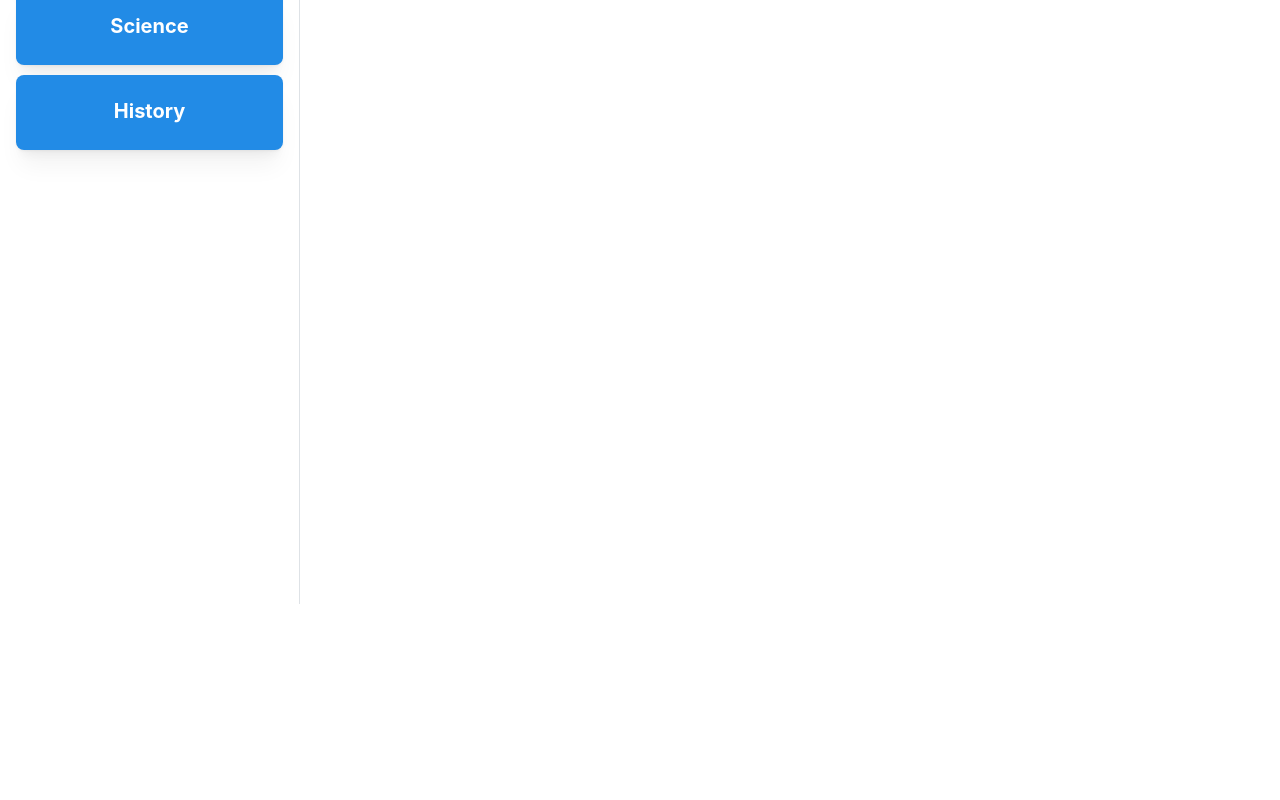
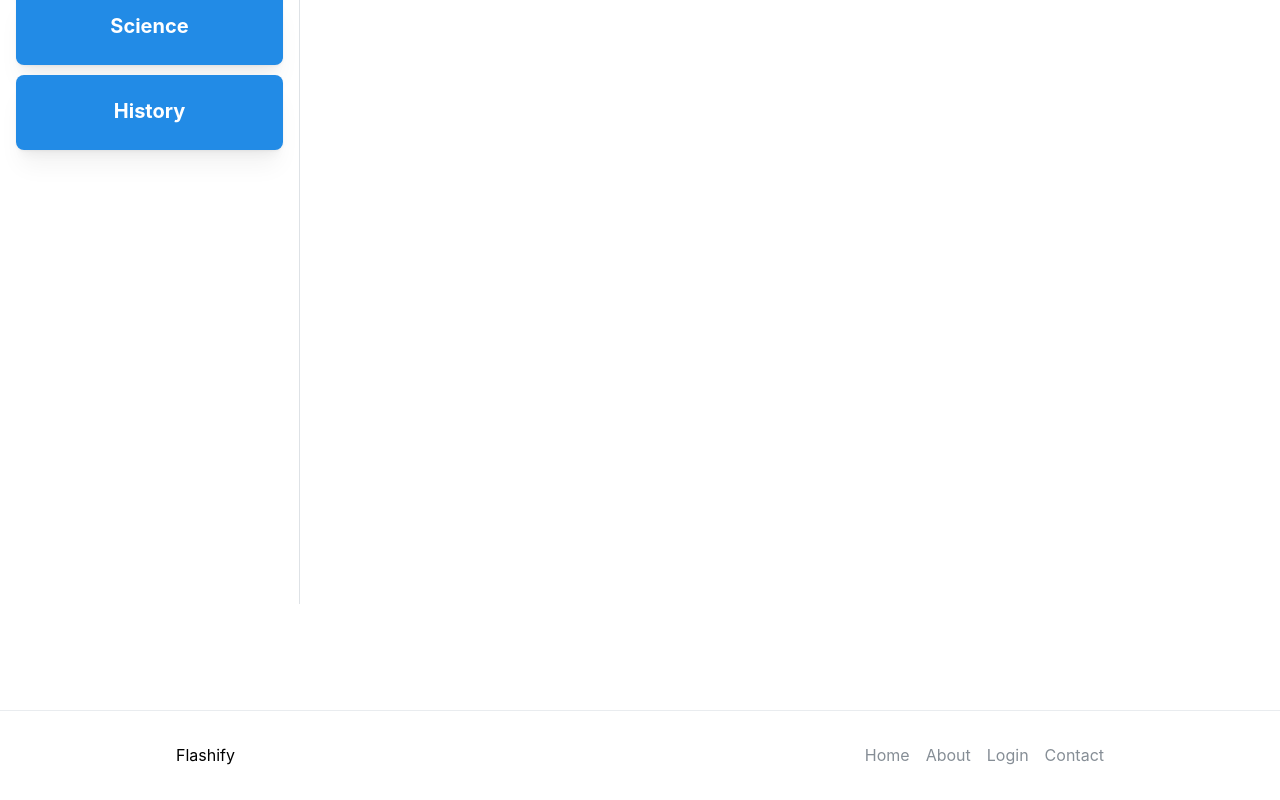
Before and after one commit to ZhengBenjamin/Flashify, a React (Vite) app in the folder client/: page /studyinterface in a window 1280 px wide. Shown: the part 196-996 px from the top of the page. Before the commit the page ends 856 px from the top, so only its background shows below. Built offline with nearby package versions, Linux system fonts and the light colour scheme; the HTML template or start-up script is replaced by a standard one.

Commit message:
Added Footer

```diff
--- a/client/src/App.jsx
+++ b/client/src/App.jsx
@@ -9,6 +9,7 @@
 import Header from "./assets/components/jsx/Header.jsx";
 import Flashcards from "./assets/components/jsx/Flashcards.jsx";
 import Study from "./assets/pages/Study";
+import Footer from "./assets/components/jsx/Footer.jsx";
 
 export default function App() {
     return (
@@ -22,6 +23,8 @@
                     <Route path="/flashcards" element={<Flashcards/>}/>
                     <Route path="/studyinterface" element={<Study/>}/>
                 </Routes>
+
+                <Footer/>
             </Router>
         </MantineProvider>
     );
--- /dev/null
+++ b/client/src/assets/components/css/Footer.module.css
@@ -0,0 +1,24 @@
+.footer {
+  margin-top: 50px;
+  border-top: 1px solid light-dark(var(--mantine-color-gray-2), var(--mantine-color-dark-5));
+}
+
+.inner {
+  display: flex;
+  justify-content: space-between;
+  align-items: center;
+  padding-top: var(--mantine-spacing-xl);
+  padding-bottom: var(--mantine-spacing-xl);
+
+  @media (max-width: $mantine-breakpoint-xs) {
+    flex-direction: column;
+  }
+}
+
+.link {
+  text-decoration: none;
+  color: light-dark(var(--mantine-color-gray-6), var(--mantine-color-dark-5));
+  @media (max-width: $mantine-breakpoint-xs) {
+    margin-top: var(--mantine-spacing-md);
+  }
+}
--- /dev/null
+++ b/client/src/assets/components/jsx/Footer.jsx
@@ -0,0 +1,31 @@
+import { Container, Group } from '@mantine/core';
+import { Link } from 'react-router-dom';
+import classes from '../css/Footer.module.css';
+
+const links = [
+  { link: '/', label: 'Home' },
+  { link: '/about', label: 'About' },
+  { link: '/auth', label: 'Login' },
+  { link: '/contact', label: 'Contact' },
+];
+
+export default function FooterSimple() {
+  const items = links.map((link) => (
+    <Link
+      key={link.label}
+      to={link.link}
+      className={classes.link}
+    >
+      {link.label}
+    </Link>
+  ));
+
+  return (
+    <div className={classes.footer}>
+      <Container className={classes.inner}>
+        Flashify
+        <Group className={classes.links}>{items}</Group>
+      </Container>
+    </div>
+  );
+}
--- a/client/src/assets/pages/Authentication.jsx
+++ b/client/src/assets/pages/Authentication.jsx
@@ -15,7 +15,7 @@
 
   return (
     <div>
-      <Container size={420} my={40}>
+      <Container size={420} my={40} style={{ height: '70vh' }}>
 
           <Title ta="center">
             {login? 'Welcome Back!' : 'Create an Account!'}
```
Also changed, not shown: 1 other file (tests, documents, lock files or other folders).
